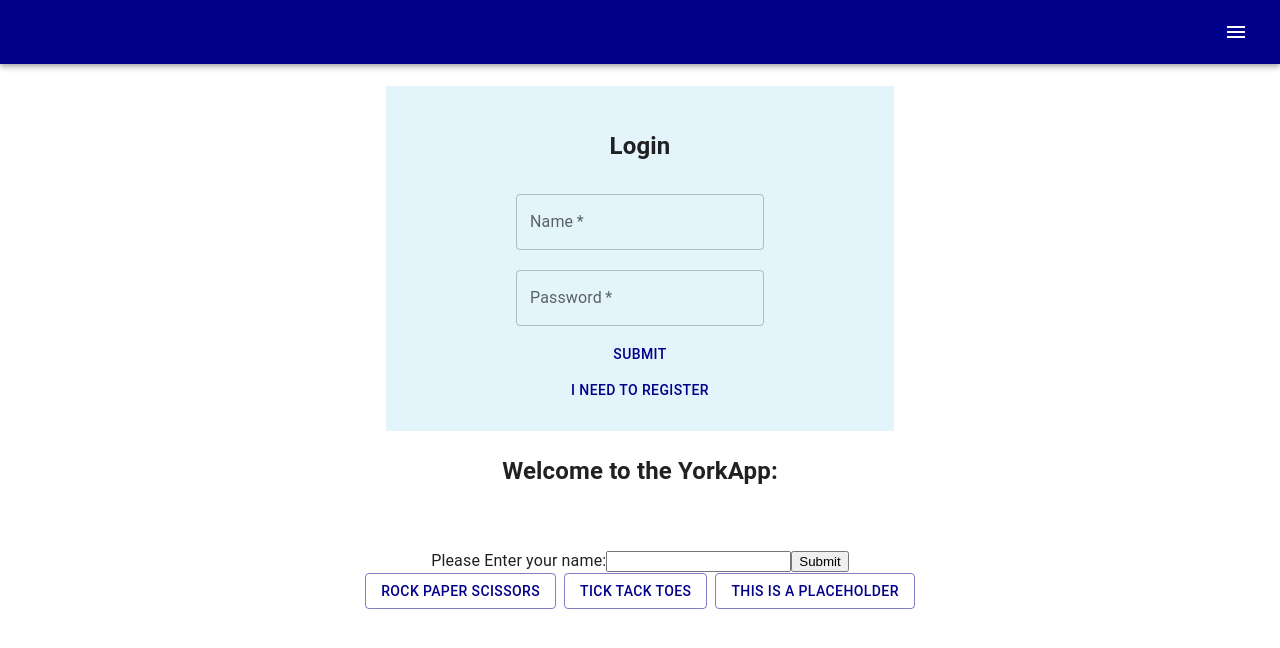
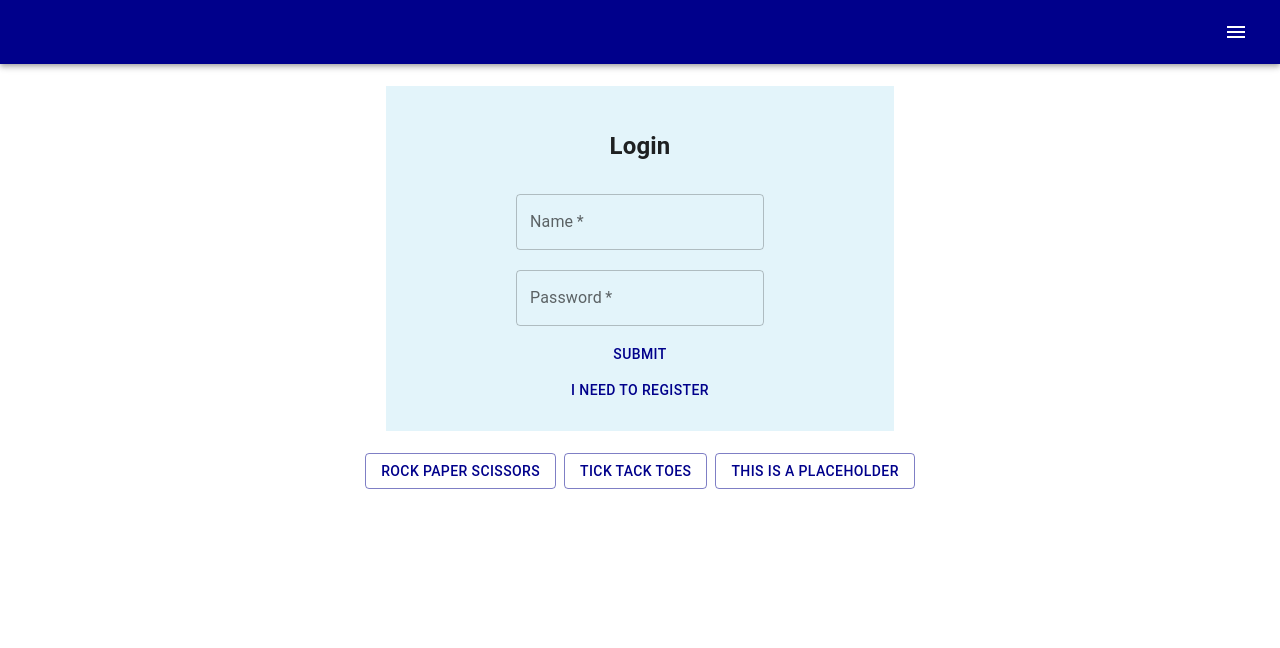
Before and after one commit to colinjaworski/york-fe, a React (Create React App) app: page / in a window 1280 px wide. Shown: the top 648 px of the page. Built offline with nearby package versions, Linux system fonts and the light colour scheme.

Commit message:
Sam branch (#14)
* removed error on tryRegister

* cleaned up code and added logout button when logged in

```diff
--- a/src/App.js
+++ b/src/App.js
@@ -3,7 +3,6 @@ import { BrowserRouter as Router } from 'react-router-dom';
 import { ThemeProvider, CssBaseline } from '@mui/material';
 import { createTheme } from '@mui/material/styles'
 import './App.css';
-import Name from './components/Name';
 import RPS from './components/RPS'
 import Header from './components/Header'
 import Placeholder from './components/Placeholder';
@@ -19,6 +18,7 @@ import Button from '@mui/material/Button';
 
 function App() {
   const [gameOption, setGameOption] = useState('');
+  const [loginStatus, setLoginStatus] = useState('notLoggedIn');
 
   const gameSelection = (tacos) => {
     setGameOption(tacos);
@@ -37,10 +37,12 @@ function App() {
       <CssBaseline />
     <div className="App">
       <Router>
-        <Header />
+        <Header loginStatus={loginStatus} />
       </Router>
-      <Login />
-      <Name />
+      <Login
+      loginStatus = {loginStatus}
+      setLoginStatus={setLoginStatus}
+      />
       <Stack spacing={1} direction="row" className='gameSelection'>
         {/* button variant could also be "text" or "contained" */}
         <Button variant="outlined" onClick={() => gameSelection('RPS')}>Rock Paper Scissors</Button>
--- a/src/components/Header.js
+++ b/src/components/Header.js
@@ -4,7 +4,7 @@ import MenuIcon from '@mui/icons-material/Menu'
 import {Link} from 'react-router-dom';
 
 
-const Header = () => {
+const Header = ({ loginStatus }) => {
     const [anchorEl, setAnchorEl] = useState(null);
 
     const handleClick = (event) => {
@@ -23,23 +23,6 @@ const Header = () => {
                 <IconButton color="inherit" aria-label="menu" onClick={handleClick}>
                     <MenuIcon />
                 </IconButton>
-
-
-        {/* <div className = "header">
-            <nav>
-                <ul className = "links">
-                    <li>
-                        <Link to ="/">Home</Link>
-                    </li>
-                    <li>
-                        <Link to ="/login">Log In</Link>
-                    </li>
-                    <li>
-                        <Link to ="/register">Register</Link>
-                    </li>
-                </ul>
-            </nav>
-        </div> */}
         <Menu
             anchorEl={anchorEl}
             keepMounted
@@ -47,8 +30,7 @@ const Header = () => {
             onClose={handleClose}
             >
                 <MenuItem onClick={handleClose} component={Link} to="/">Home</MenuItem>
-                <MenuItem onClick={handleClose} component={Link} to="/login">Login</MenuItem>
-                <MenuItem onClick={handleClose} component={Link} to="/register">Register</MenuItem>
+                {loginStatus === 'loggedIn' && <MenuItem onClick={handleClose} component={Link} to="/logout">Logout</MenuItem>}
             </Menu>
         </Toolbar>
         </AppBar>
--- a/src/components/Login.js
+++ b/src/components/Login.js
@@ -5,11 +5,10 @@ import Box from '@mui/material/Box';
 import Button from '@mui/material/Button';
 import TextField from '@mui/material/TextField';
 
- function Login() {
+ function Login({loginStatus, setLoginStatus}) {
 
   const [name, setName] = useState('')
   const [password, setPassword] = useState('')
-  const [loginStatus, setLoginStatus] = useState('notLoggedIn')
 
 
 const tryLogin = async (event) => {
@@ -97,7 +96,7 @@ const tryRegister = async (event) => {
 
 
      {loginStatus==='loggedIn' && <Box sx={{ bgcolor: '#e3f4fa', margin: '22px', padding: '22px'}}>
-      <h2>Hello, {name}!</h2>
+      <h2>Hello, {name}! </h2>
       </Box>}
     </Container>
   );
--- a/src/components/Name.js
+++ /dev/null
@@ -1,44 +0,0 @@
-import React, { useEffect, useState, useRef } from 'react';
-import axios from 'axios';
-
-
-// {score !== 0 && score >= highScore && result !== 'This game was a tie' &&
-// <h2 style={{ color: 'blue' }}>a new high score!</h2>
-// }
-const Name = (props) => {
-    console.log(props)
-    const [data, setData] = useState();
-    const [name, setName] = useState('')
-
-    const fetchData = async (event) => {
-        event.preventDefault();
-        try {
-            console.log('is your name really', name);
-            const response = await axios.post('http://localhost:7071/api/react-backend', { name });
-            setData(response.data)
-        } catch (error) {
-            console.error('Error fetching data:', error);
-        }
-    };
-
-    return (
-        <div>
-            <h2>Welcome to the YorkApp:</h2>
-            <pre> {JSON.stringify(data, null, 2)}</pre>
-
-            <form onSubmit={fetchData}>
-                <label>
-                    Please Enter your name:
-                    <input
-                        type="text"
-                        value={name}
-                        onChange={(e) => setName(e.target.value)}
-                    />
-                </label>
-                <button type="submit">Submit</button>
-            </form>
-        </div>
-    );
-};
-
-export default Name;
```
